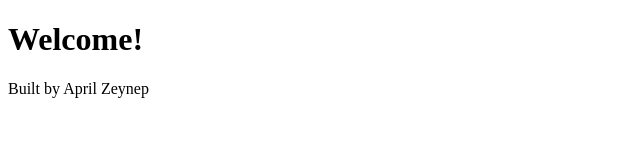
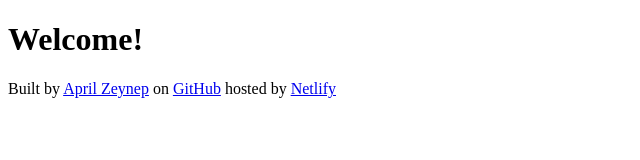
Before and after one commit to seineph/April-Weather-App, a plain HTML site: page index.html in a window 1280 px wide. Shown: the whole page, without its empty margins (0-640 px from the left). Drawn offline with Linux system fonts and the light colour scheme.

Commit message:
edited the footer

```diff
--- a/index.html
+++ b/index.html
@@ -11,7 +11,10 @@
     <h1>Welcome!</h1>
 
 
-    <footer>Built by April Zeynep</footer>
+    <footer>Built by
+        <a href="https://github.com/seineph">April Zeynep</a> on <a href="https://github.com/seineph/April-Weather-App">
+            GitHub</a> hosted by <a href="https://april-weatherapp.netlify.app/">Netlify</a>
+    </footer>
 </body>
 
 </html>
```
